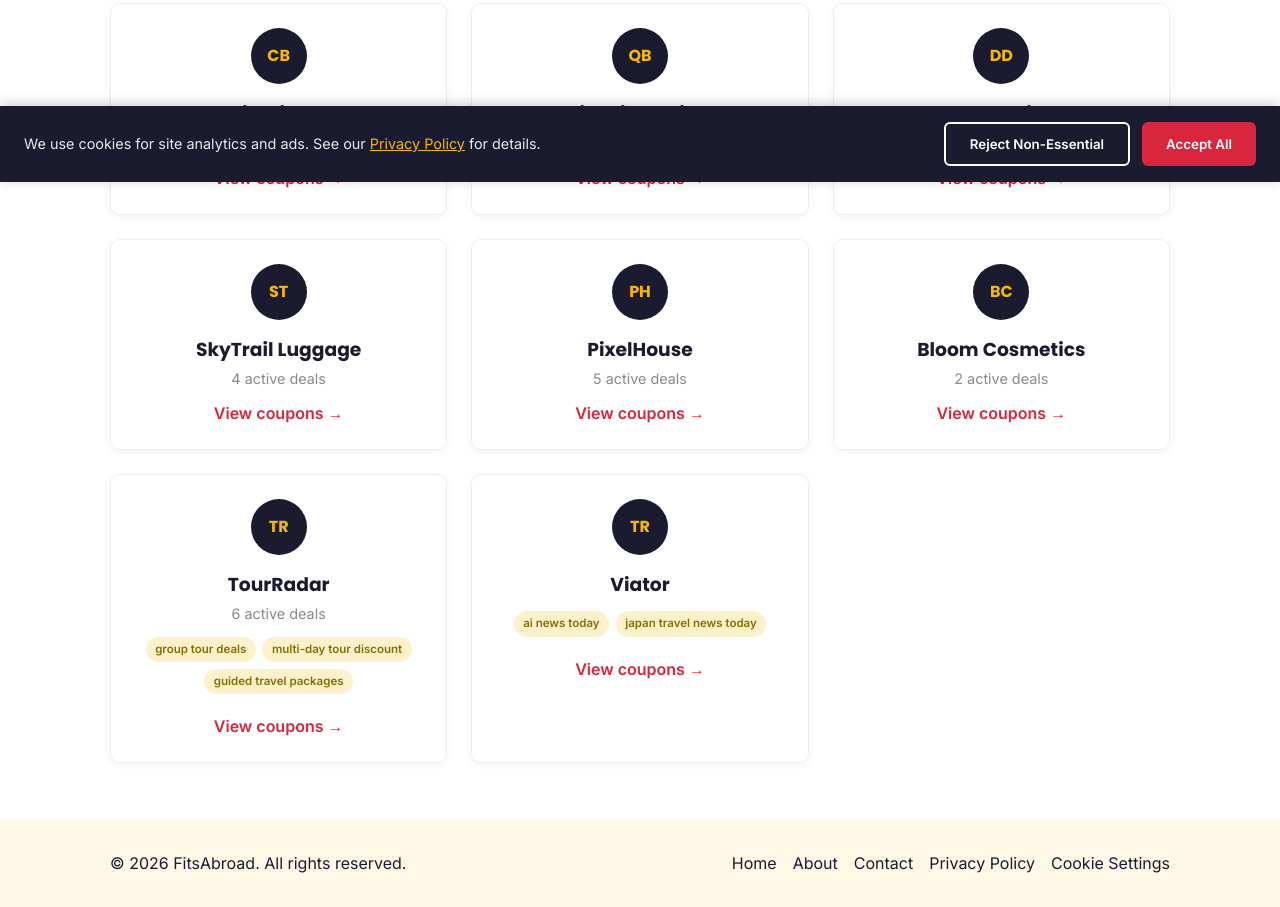
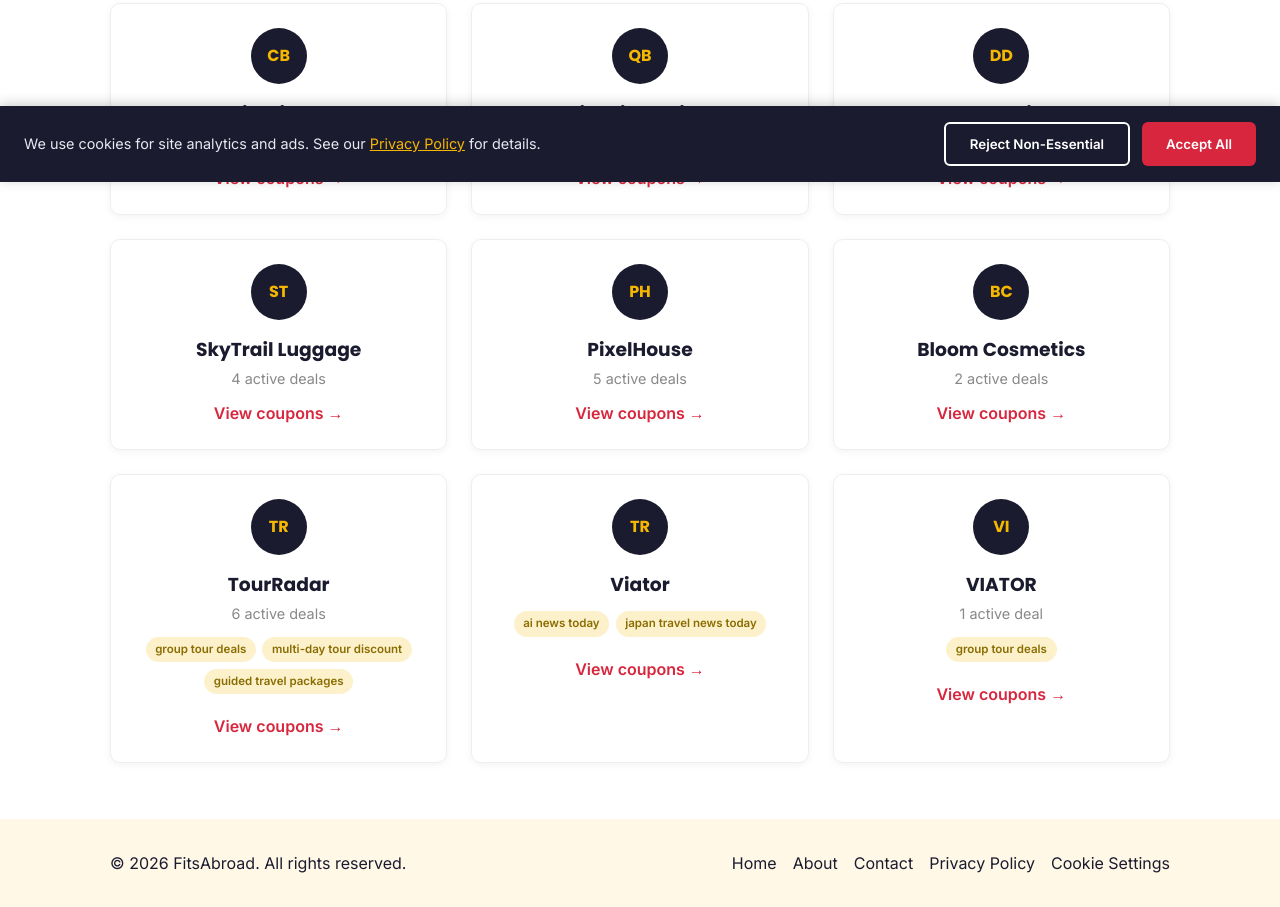
Before and after one commit to UmerShahmeerAhmad/FitsAbroad-site, a plain HTML site: page stores.html in a window 1280 px wide. Shown: the part 618-1525 px from the top of the page. Drawn offline with Linux system fonts and the light colour scheme.

Commit message:
Add store: VIATOR

```diff
--- a/stores.html
+++ b/stores.html
@@ -162,6 +162,16 @@
         </article>
 
 
+                <article class="store-card">
+          <div class="store-logo">VI</div>
+          <h3>VIATOR</h3>
+          <p class="store-count">1 active deal</p>
+          <div class="store-tags">
+            <span class="store-tag">group tour deals</span>
+          </div>
+          <a href="deals.html" class="ticket-link">View coupons →</a>
+        </article>
+
         <!-- DASHBOARD:NEW_STORE_INSERT_POINT -->
 
 
```
